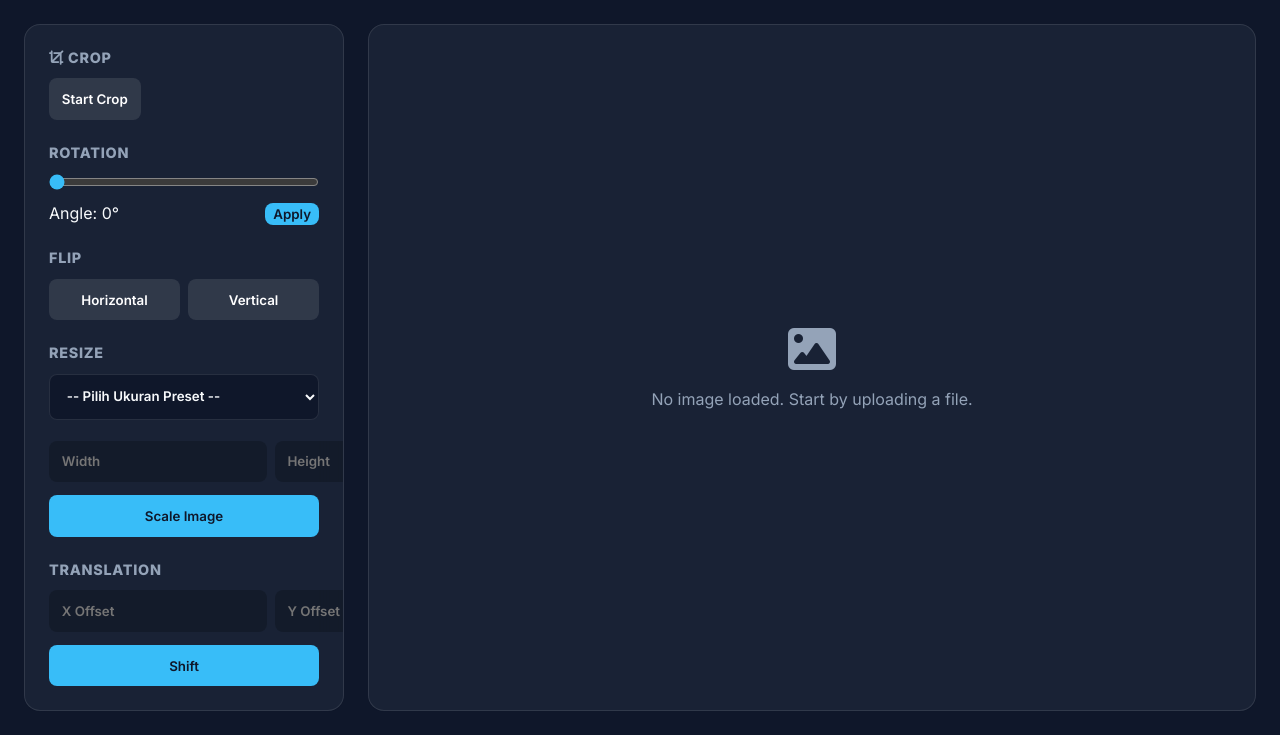
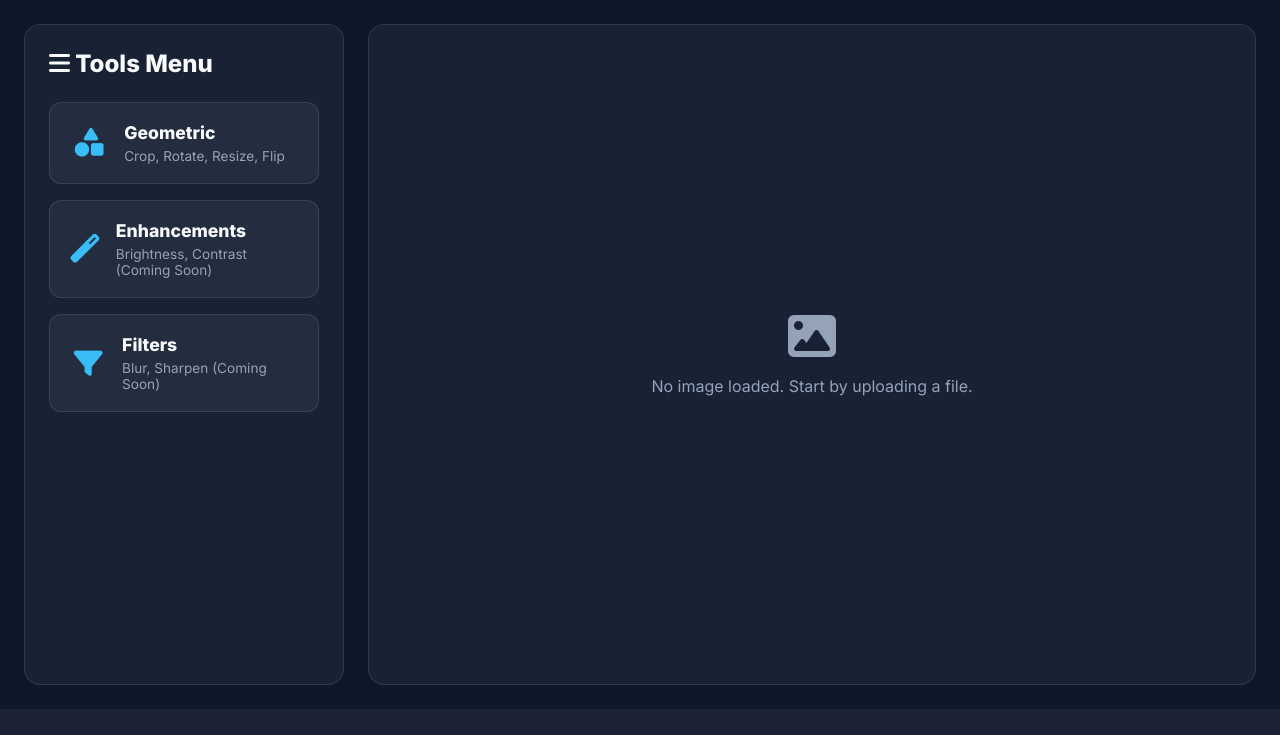
Before and after one commit to Ridhwan077/mini-potoshop, a Flask app: page / in a window 1280 px wide. Shown: the part 91-826 px from the top of the page. After the commit the page ends 776 px from the top, so only its background shows below. Run offline with Flask 3, Linux system fonts and the light colour scheme.

Commit message:
update modular ui

```diff
--- a/static/css/style.css
+++ b/static/css/style.css
@@ -233,3 +233,53 @@ select.btn option {
     background: var(--bg-color);
     color: var(--text-primary);
 }
+
+/* Category Cards */
+.category-card {
+    background: rgba(255, 255, 255, 0.05);
+    border: 1px solid var(--glass-border);
+    border-radius: 12px;
+    padding: 1.2rem;
+    margin-bottom: 1rem;
+    display: flex;
+    align-items: center;
+    gap: 15px;
+    cursor: pointer;
+    transition: var(--transition);
+}
+
+.category-card:hover {
+    background: rgba(255, 255, 255, 0.1);
+    transform: translateY(-3px);
+    border-color: var(--accent-color);
+    box-shadow: 0 5px 15px rgba(0,0,0,0.2);
+}
+
+.category-card .card-icon {
+    font-size: 1.8rem;
+    color: var(--accent-color);
+    width: 40px;
+    text-align: center;
+}
+
+.category-card .card-info h4 {
+    margin: 0 0 0.3rem 0;
+    color: var(--text-primary);
+    font-size: 1.1rem;
+}
+
+.category-card .card-info p {
+    margin: 0;
+    font-size: 0.85rem;
+    color: var(--text-secondary);
+}
+
+/* Panel Animations */
+.fade-in {
+    animation: fadeIn 0.3s ease forwards;
+}
+
+@keyframes fadeIn {
+    from { opacity: 0; transform: translateX(-15px); }
+    to { opacity: 1; transform: translateX(0); }
+}
--- a/static/js/main.js
+++ b/static/js/main.js
@@ -277,3 +277,27 @@ function downloadImage() {
     link.href = mainImage.src;
     link.click();
 }
+
+// --- Navigation Logic ---
+function openPanel(panelId) {
+    document.getElementById('main-menu').style.display = 'none';
+    const panels = document.querySelectorAll('.tool-panel');
+    panels.forEach(p => p.style.display = 'none');
+
+    const panel = document.getElementById(panelId);
+    if (panel) {
+        panel.style.display = 'block';
+        panel.classList.add('fade-in');
+        setTimeout(() => panel.classList.remove('fade-in'), 300);
+    }
+}
+
+function closePanel() {
+    const panels = document.querySelectorAll('.tool-panel');
+    panels.forEach(p => p.style.display = 'none');
+
+    const mainMenu = document.getElementById('main-menu');
+    mainMenu.style.display = 'block';
+    mainMenu.classList.add('fade-in');
+    setTimeout(() => mainMenu.classList.remove('fade-in'), 300);
+}
--- a/templates/index.html
+++ b/templates/index.html
@@ -27,7 +27,43 @@
 
     <main>
         <aside class="sidebar glass">
-            <!-- Crop Controls -->
+            <!-- Main Menu Categories -->
+            <div id="main-menu" class="main-menu">
+                <h2 class="panel-title" style="margin-bottom: 1.5rem;"><i class="fas fa-bars"></i> Tools Menu</h2>
+
+                <div class="category-card" onclick="openPanel('panel-geometric')">
+                    <div class="card-icon"><i class="fas fa-shapes"></i></div>
+                    <div class="card-info">
+                        <h4>Geometric</h4>
+                        <p>Crop, Rotate, Resize, Flip</p>
+                    </div>
+                </div>
+
+                <div class="category-card" onclick="openPanel('panel-enhancement')">
+                    <div class="card-icon"><i class="fas fa-magic"></i></div>
+                    <div class="card-info">
+                        <h4>Enhancements</h4>
+                        <p>Brightness, Contrast (Coming Soon)</p>
+                    </div>
+                </div>
+
+                <div class="category-card" onclick="openPanel('panel-filters')">
+                    <div class="card-icon"><i class="fas fa-filter"></i></div>
+                    <div class="card-info">
+                        <h4>Filters</h4>
+                        <p>Blur, Sharpen (Coming Soon)</p>
+                    </div>
+                </div>
+            </div>
+
+            <!-- Geometric Tools Panel -->
+            <div id="panel-geometric" class="tool-panel" style="display: none;">
+                <div class="panel-header" style="display: flex; align-items: center; gap: 10px; margin-bottom: 1.5rem;">
+                    <button class="btn" style="padding: 0.5rem;" onclick="closePanel()"><i class="fas fa-arrow-left"></i></button>
+                    <h2 class="panel-title" style="margin: 0;"><i class="fas fa-shapes"></i> Geometric</h2>
+                </div>
+
+                <!-- Crop Controls -->
             <div class="control-group">
                 <h3><i class="fas fa-crop"></i> Crop</h3>
                 <div class="crop-actions" style="display: flex; gap: 10px;">
@@ -82,6 +118,9 @@
                 </div>
                 <button class="btn btn-primary" onclick="applyTranslate()">Shift</button>
             </div>
+            </div> <!-- End panel-geometric -->
+
+            <!-- Other panels will go here -->
         </aside>
 
         <section class="canvas-container glass">
```
